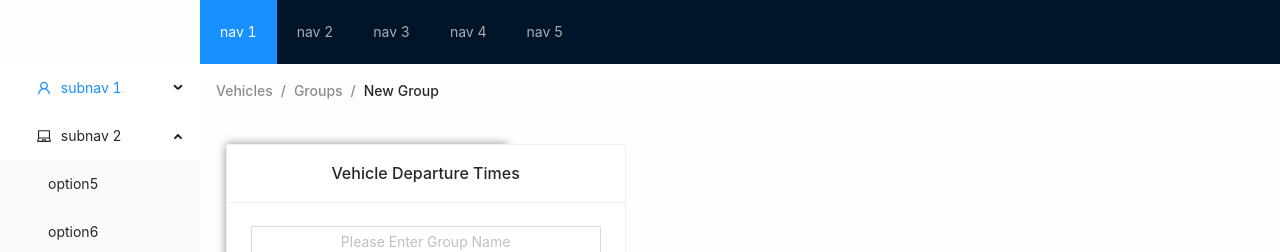
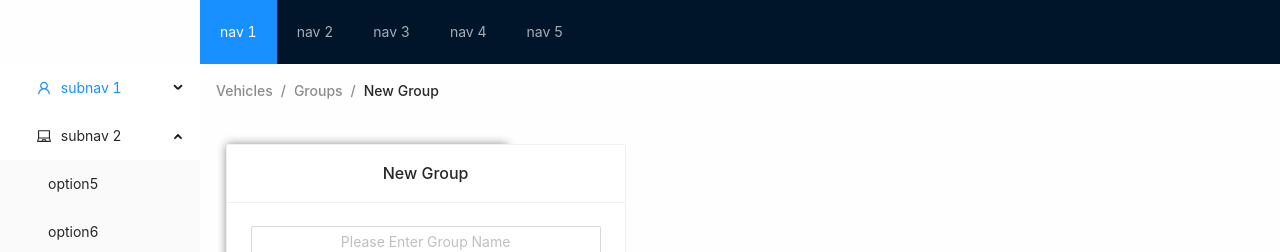
Before and after one commit to feyzaerat/v_tracking, a React (Create React App) app: page / in a window 1280 px wide. Shown: the top 252 px of the page. Built offline with nearby package versions, Linux system fonts and the light colour scheme.

Commit message:
card title

```diff
--- a/src/components/Elements/Card.tsx
+++ b/src/components/Elements/Card.tsx
@@ -47,7 +47,7 @@ import Selectbox from './Selectbox';
                <Col span={8}>
                   <div className="site-card-wrapper Card  text-center m-0-auto" >
 
-                                         <Card className='border-0' title="Vehicle Departure Times" bordered={true} >
+                                         <Card className='border-0 text-center' title="New Group" bordered={true} >
 
                                             <Input style={{ width: 350 }} placeholder="Please Enter Group Name" /><br/>
                                             <Selectbox/><br/>
```
